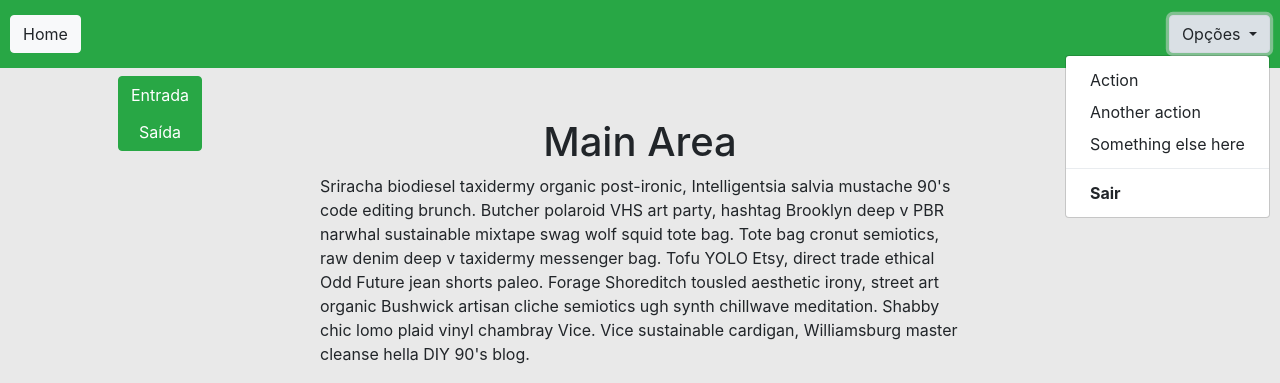
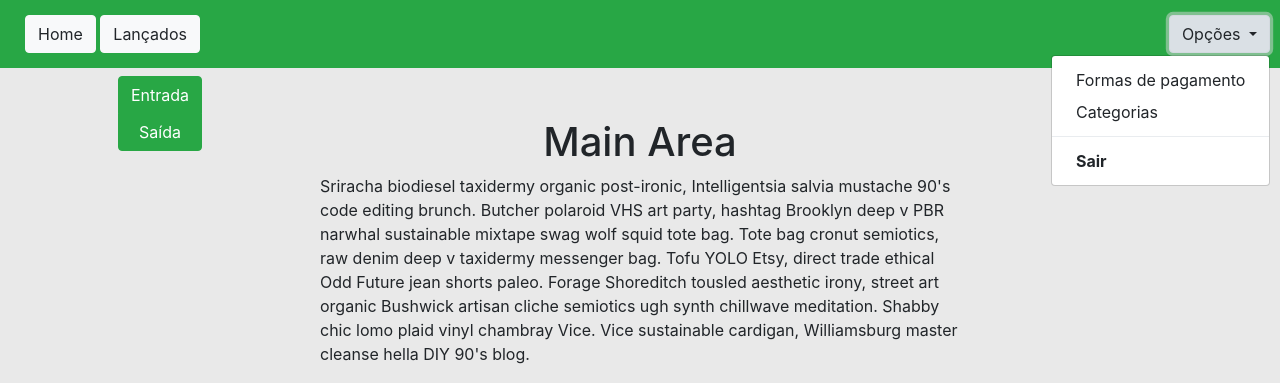
Before and after one commit to fabriciosenadev/fsys, a PHP site: page /app/index.php in a window 1280 px wide, after a click on "Opções". Shown: the top 383 px of the page. Run offline with PHP 8.4, Linux system fonts and the light colour scheme; the visitor is signed in with stand-in values (Sample User, id 1).

Commit message:
new options added

```diff
--- a/resources/template/app/top-menu.php
+++ b/resources/template/app/top-menu.php
@@ -2,7 +2,10 @@
     <!-- botões do site -->
     <div class='col-md-8'>
         <div class="row justify-content-start">
-            <a href="index.php" class='btn btn-light'>Home<img src="" alt=""></a>
+            <div class="col">
+                <a href="index.php" class='btn btn-light'>Home<img src="" alt=""></a>
+                <a href="#" class='btn btn-light'>Lançados<img src="" alt=""></a>
+            </div>
         </div>
     </div>
     <!-- fim botões do site -->
@@ -17,9 +20,8 @@
                     Opções
                 </button>
                 <div class="dropdown-menu dropdown-menu-right">
-                    <a class="dropdown-item">Action</a>
-                    <a class="dropdown-item">Another action</a>
-                    <a class="dropdown-item">Something else here</a>
+                    <a href="#" class="dropdown-item">Formas de pagamento</a>
+                    <a href="#" class="dropdown-item">Categorias</a>
                     <div class="dropdown-divider"></div>
                     <a href="logout.php" class="dropdown-item"><strong>Sair</strong></a>
                 </div>
```
